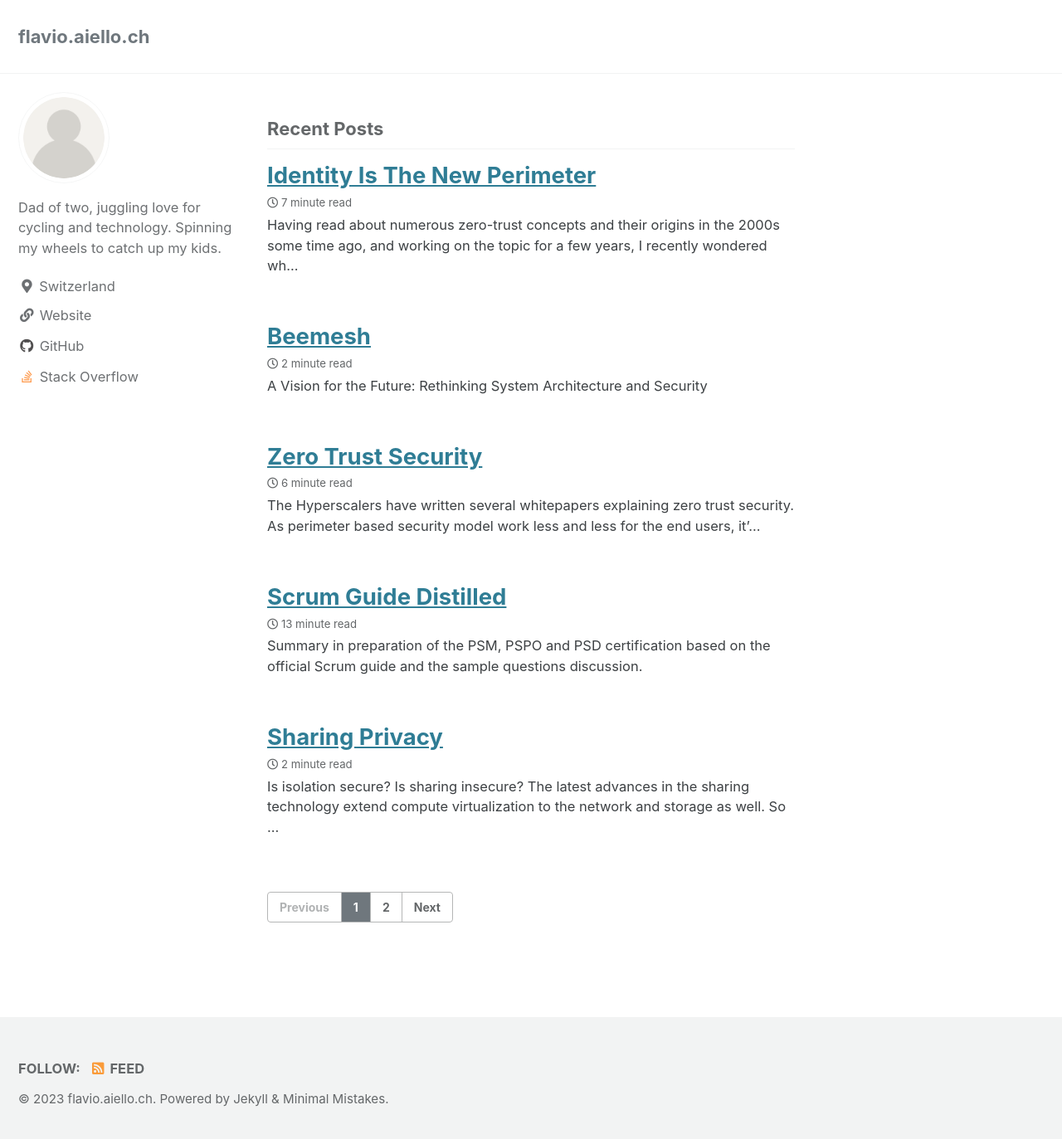
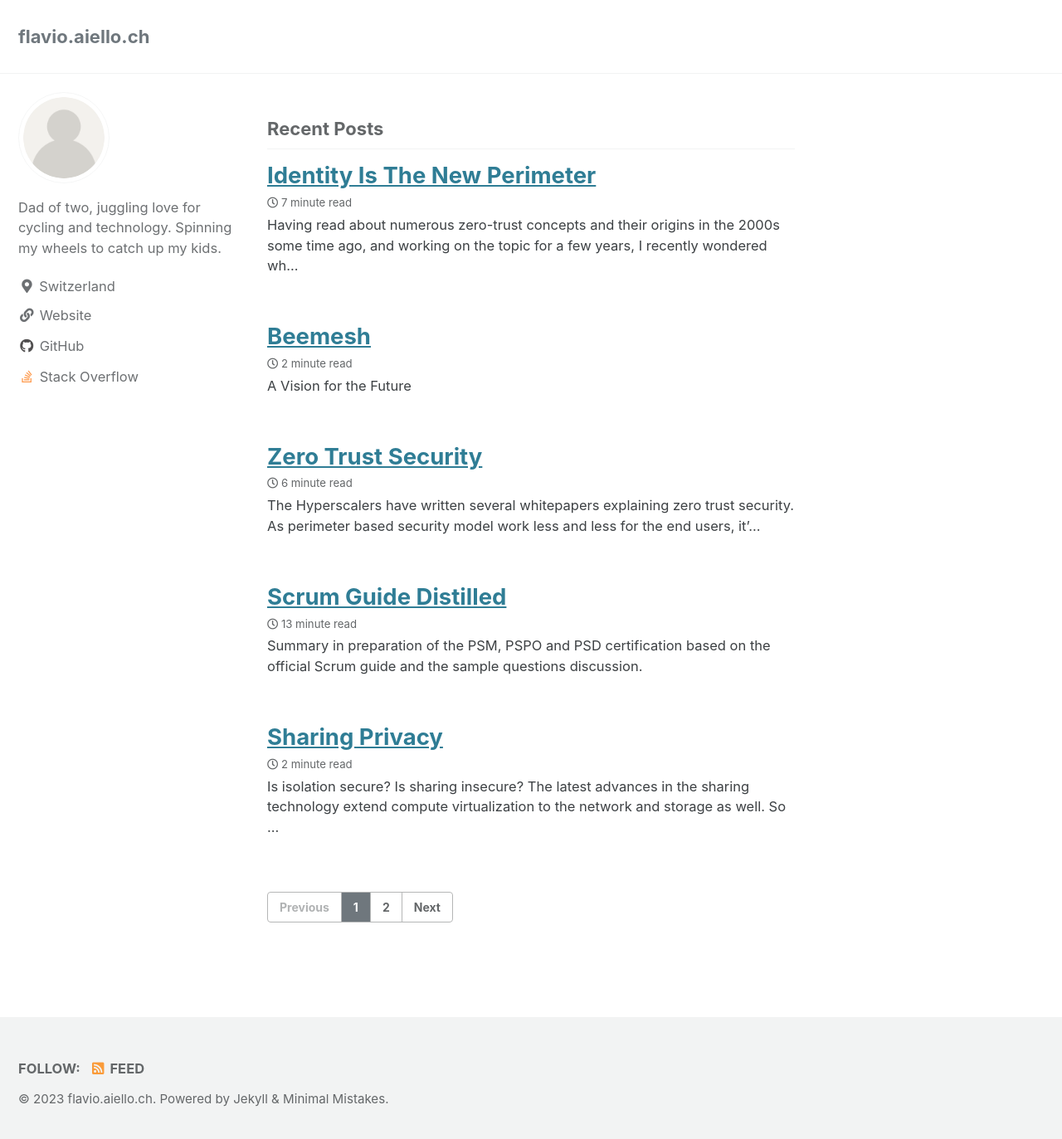
Before and after one commit to flavioaiello/flavio.aiello.ch, a Jekyll site: the page built from index.html, in a window 1280 px wide and 1380 px high. Shown: the top 1373 px of the window at 83% size. Built offline with Jekyll 4.4.1, drawn with Linux system fonts in a browser that asks for light colours; cached includes are drawn as plain includes; the list of posts is cut into pages by our own code.

Commit message:
Update 2020-08-24-beemesh.md

```diff
--- a/_posts/2020-08-24-beemesh.md
+++ b/_posts/2020-08-24-beemesh.md
@@ -1,4 +1,4 @@
-# A Vision for the Future: Rethinking System Architecture and Security
+# A Vision for the Future
 
 The advent of an increasingly sophisticated digital landscape has precipitated a need to revisit and reassess our understanding of system architecture and security. The traditional paradigms that have served us well over the past two decades, deeply rooted in the Borg system, are now under scrutiny. The question of the hour is: Are these paradigms capable of catering to the demands of an evolving digital landscape? To explore this question, we invite you to join us on a thought-provoking journey with a vision and a [playground](https://www.beemesh.io) to experiment.
 
```
